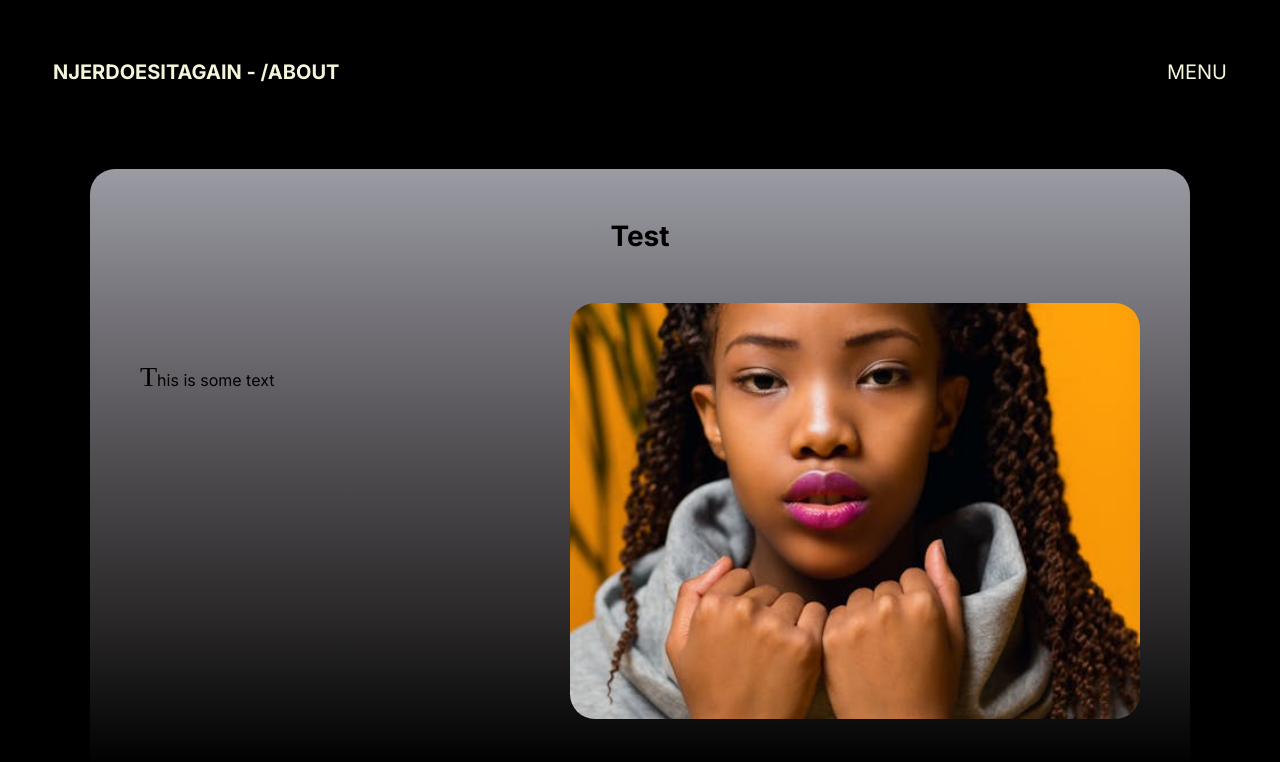
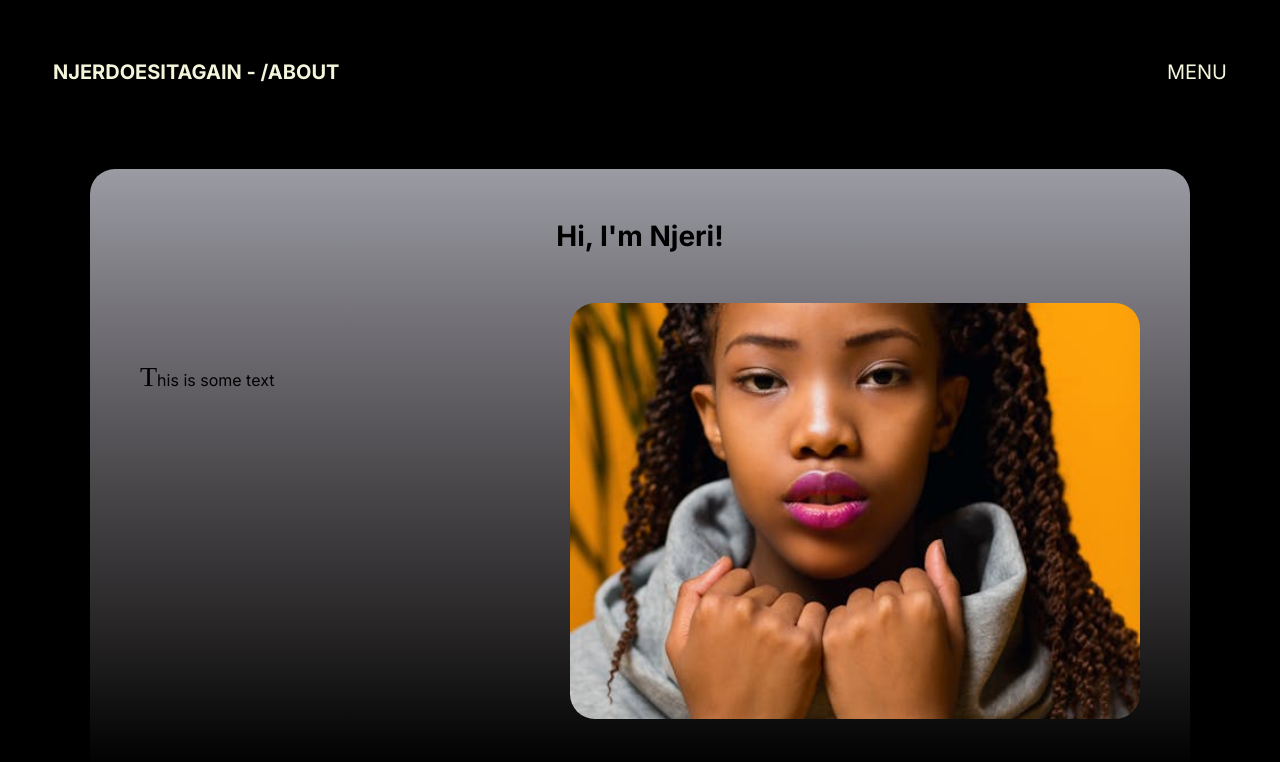
Before and after one commit to Shmood00/njerdoesitagain, a Next.js app: page /about in a window 1280 px wide. Shown: the top 762 px of the page. Built offline with nearby package versions, Linux system fonts and the light colour scheme.

Commit message:
Update page.js

```diff
--- a/src/app/about/page.js
+++ b/src/app/about/page.js
@@ -23,7 +23,7 @@ export default function About() {
                 }}
 
             >
-                <h1>Test</h1>
+                <h1>Hi, I&apos;m Njeri!</h1>
                 <div className={styles.body}>
                     <div className={styles.description}>
                         <p>This is some text</p>
```
